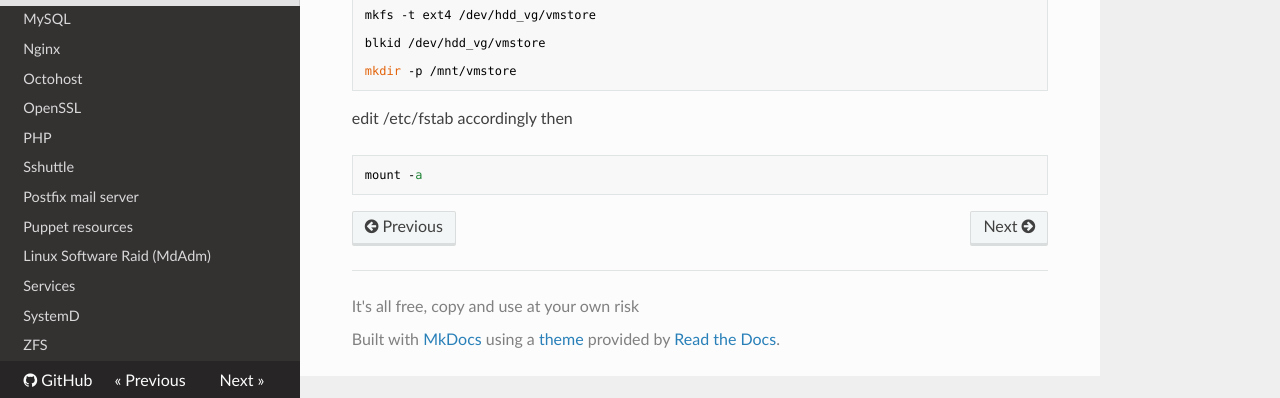
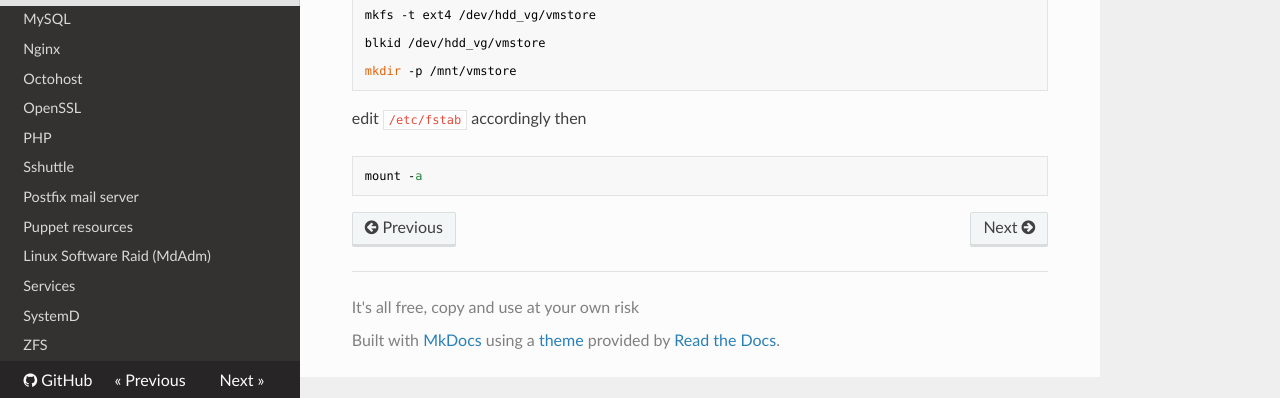
Before and after one commit to lorello/lorello.github.io, an MkDocs documentation site: the page built from docs/lvm.md, in a window 1280 px wide. Shown: the part 499-897 px from the top of the page. Built offline with MkDocs 1.6.1, drawn with Linux system fonts in a browser that asks for light colours; nearby versions of some CDN libraries.

Commit message:
minor format change

```diff
--- a/docs/lvm.md
+++ b/docs/lvm.md
@@ -22,6 +22,6 @@ and use directly sdb device, instead of a partition
 
     mkdir -p /mnt/vmstore
 
-edit /etc/fstab accordingly then
+edit `/etc/fstab` accordingly then
 
     mount -a
```
Also changed, not shown: 1 other file.
